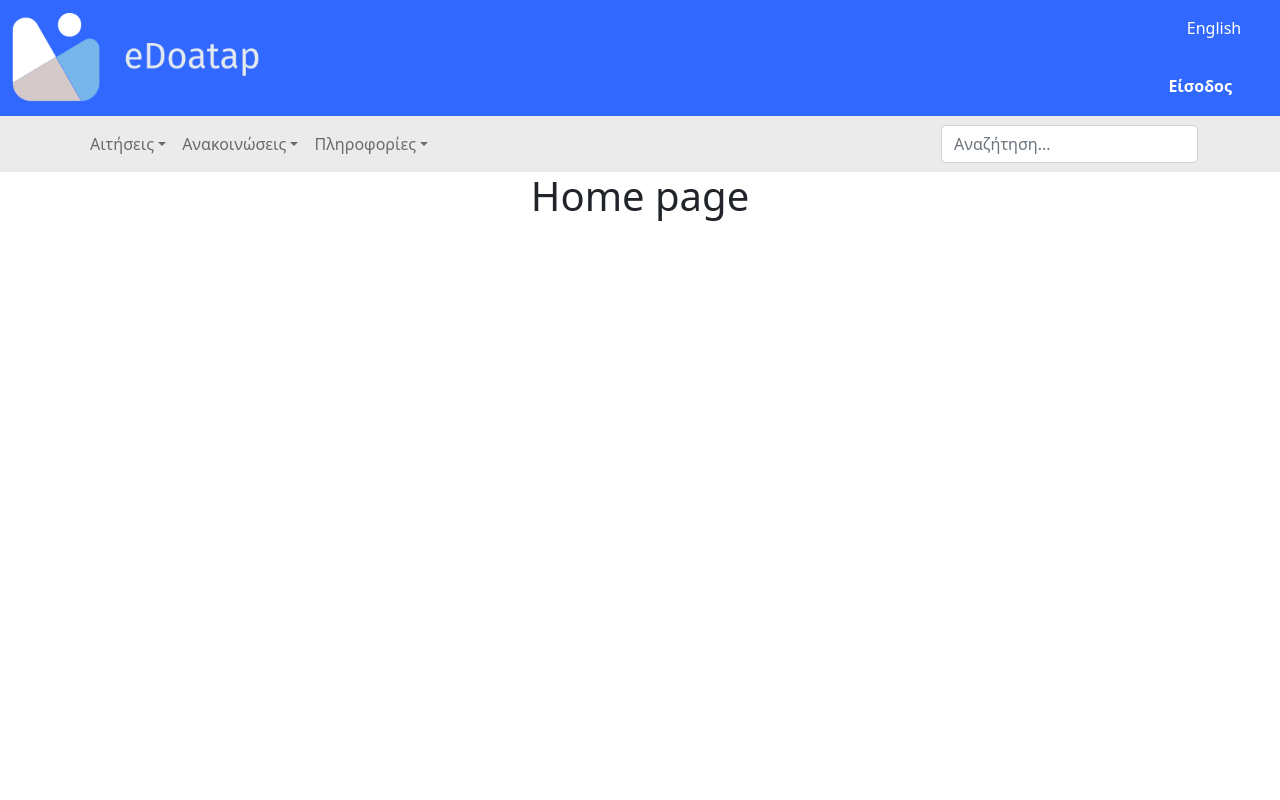
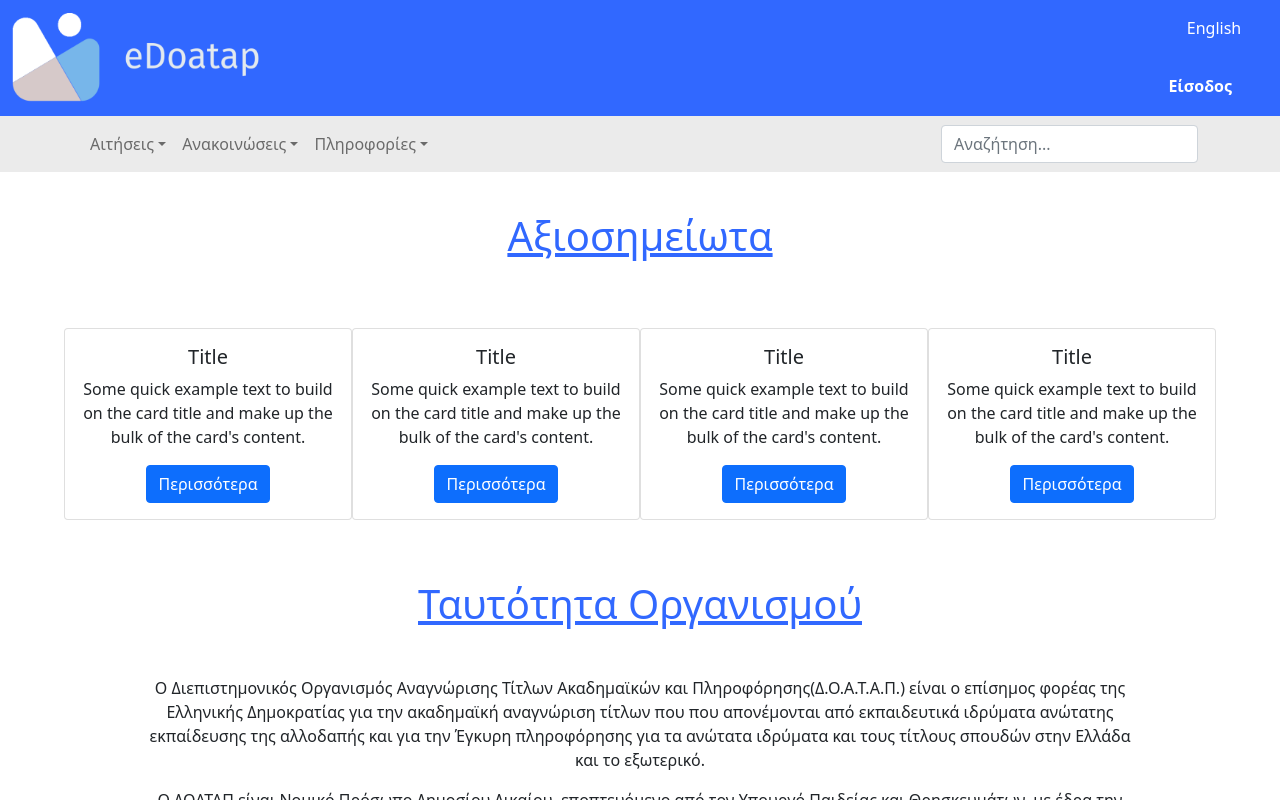
Before and after one commit to kostantinostheo/Full-Stack-MERN-Project, a React (Create React App) app in the folder edoatap/: page / in a window 1280 px wide. Built offline with nearby package versions, Linux system fonts and the light colour scheme.

Commit message:
Home Page

```diff
--- a/edoatap/src/App.js
+++ b/edoatap/src/App.js
@@ -13,7 +13,7 @@ import ApplicationInfo from './components/ApplicationsInfo';
 function App() {
   return (
        <div className="App">
-        <Logobar/>
+        <Logobar />
         <Navigate />
         <Routes>
           <Route exact path='/' element={<Home />}/>
--- /dev/null
+++ b/edoatap/src/components/Home/index.css
@@ -0,0 +1,10 @@
+.title {
+  color:rgb(49, 104, 255);
+  padding:40px;
+}
+
+.text {
+  width:1000px;
+  margin:auto;
+  text-align:center;
+}
--- a/edoatap/src/components/Home/index.js
+++ b/edoatap/src/components/Home/index.js
@@ -1,9 +1,26 @@
+import './index.css'
 import React from "react";
+import Info from '../Info';
 
 export function Home() {
   return (
     <div>
-        <h1>Home page</h1>
+      <div className="title">
+        <h1><u>Αξιοσημείωτα</u></h1>
+      </div>
+      <Info />
+      <div className="title">
+        <h1><u>Ταυτότητα Οργανισμού</u></h1>
+      </div>
+      <div className="text">
+        <p>Ο Διεπιστημονικός Οργανισμός Αναγνώρισης Τίτλων Ακαδημαϊκών και Πληροφόρησης(Δ.Ο.Α.Τ.Α.Π.)
+        είναι ο επίσημος φορέας της Ελληνικής Δημοκρατίας για την ακαδημαϊκή αναγνώριση τίτλων που
+        που απονέμονται από εκπαιδευτικά ιδρύματα  ανώτατης εκπαίδευσης της αλλοδαπής και για την
+        Έγκυρη πληροφόρησης για τα ανώτατα ιδρύματα και τους τίτλους σπουδών στην Ελλάδα και το
+        εξωτερικό.</p>
+        Ο ΔΟΑΤΑΠ είναι Νομικό Πρόσωπο Δημοσίου Δικαίου, εποπτευόμενο από τον Υπουργό Παιδείας και
+        Θρησκευμάτων, με έδρα την Αθήνα.
+      </div>
     </div>
   );
 }
--- /dev/null
+++ b/edoatap/src/components/Info/index.css
@@ -0,0 +1,7 @@
+.cards {
+  width: 100%;
+  padding:20px;
+  display: flex;
+  flex-direction:row;
+  justify-content:center;
+}
--- /dev/null
+++ b/edoatap/src/components/Info/index.js
@@ -0,0 +1,50 @@
+import "./index.css"
+import React from 'react';
+import { Row, Button, Card } from 'react-bootstrap'
+
+export default function Info() {
+  return (
+      <div className="cards">
+        <Card style={{ width: '18rem' }}>
+          <Card.Body>
+            <Card.Title>Title</Card.Title>
+            <Card.Text>
+              Some quick example text to build on the card title and make up the bulk of
+              the card's content.
+            </Card.Text>
+            <Button variant="primary">Περισσότερα</Button>
+          </Card.Body>
+        </Card>
+        <Card style={{ width: '18rem' }}>
+          <Card.Body>
+            <Card.Title>Title</Card.Title>
+            <Card.Text>
+              Some quick example text to build on the card title and make up the bulk of
+              the card's content.
+            </Card.Text>
+            <Button variant="primary">Περισσότερα</Button>
+          </Card.Body>
+        </Card>
+        <Card style={{ width: '18rem' }}>
+          <Card.Body>
+            <Card.Title>Title</Card.Title>
+            <Card.Text>
+              Some quick example text to build on the card title and make up the bulk of
+              the card's content.
+            </Card.Text>
+            <Button variant="primary">Περισσότερα</Button>
+          </Card.Body>
+        </Card>
+        <Card style={{ width: '18rem' }}>
+          <Card.Body>
+            <Card.Title>Title</Card.Title>
+            <Card.Text>
+              Some quick example text to build on the card title and make up the bulk of
+              the card's content.
+            </Card.Text>
+            <Button variant="primary">Περισσότερα</Button>
+          </Card.Body>
+        </Card>
+     </div>
+ );
+}
--- a/edoatap/src/components/Logobar/index.js
+++ b/edoatap/src/components/Logobar/index.js
@@ -4,13 +4,13 @@ import Logo from '../../images/Logo.png';
 import './index.css';
 
 export default function Logobar() {
-  return (
+ return (
     <Navbar className='logobar'>
       <Container>
         <Navbar.Brand href="/"> <Image src={Logo} responsive/></Navbar.Brand>
       </Container>
       <Container>
-        <Row >
+        <Row>
           <Col id='locale'>English</Col>
         </Row>
         <Row>
```
Also changed, not shown: 2 other files (tests, documents, lock files or other folders).
